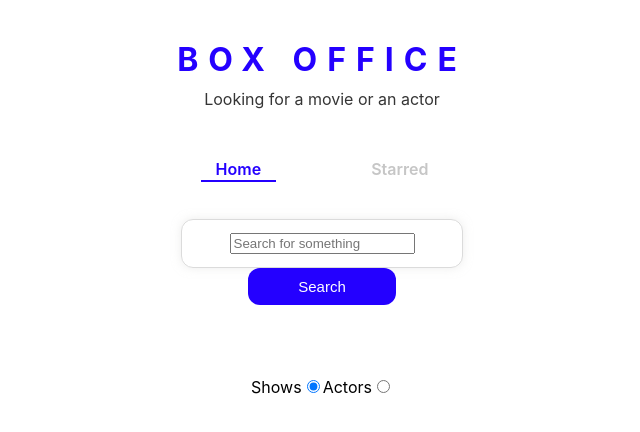
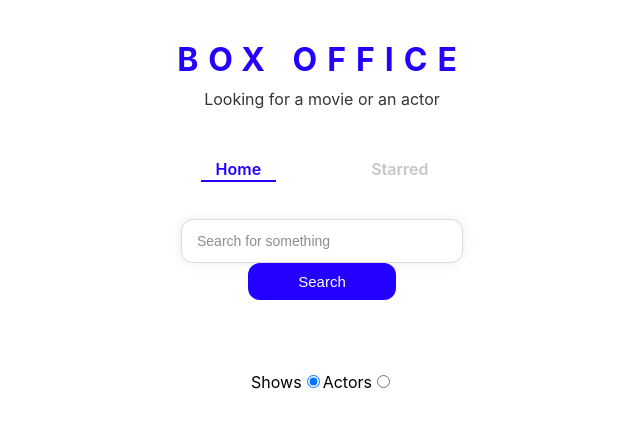
Before and after one commit to AbhishekKumar2233/Box-Office-reactapp, a React (Create React App) app: page / in a window 1280 px wide. Shown: the top 432 px of the page, without its empty margins (318-958 px from the left). Built offline with nearby package versions, Linux system fonts and the light colour scheme.

Commit message:
SearchInput

```diff
--- a/src/Components/HomeStyle.js
+++ b/src/Components/HomeStyle.js
@@ -1,6 +1,6 @@
 import styled from "styled-components";
 
-export const SearchInput = styled.div`
+export const SearchInput = styled.input`
   display: block;
   width: 250px;
   margin: auto;
--- a/src/Pages/Home.jsx
+++ b/src/Pages/Home.jsx
@@ -85,15 +85,14 @@ export default function Home() {
 
   return (
     <MainPageLayout>
-      <SearchInput>
-        <input
+      <SearchInput
         placeholder="Search for something"
         type="text"
         onChange={onInputchange}
         onKeyDown={Onkeydown}
         value={input}
       />
-      </SearchInput>
+
       <SearchButtonWrapper>
         <button type="button" onClick={onSearch}>
           Search
```
Lines whose indentation alone changed are shown as unchanged.
